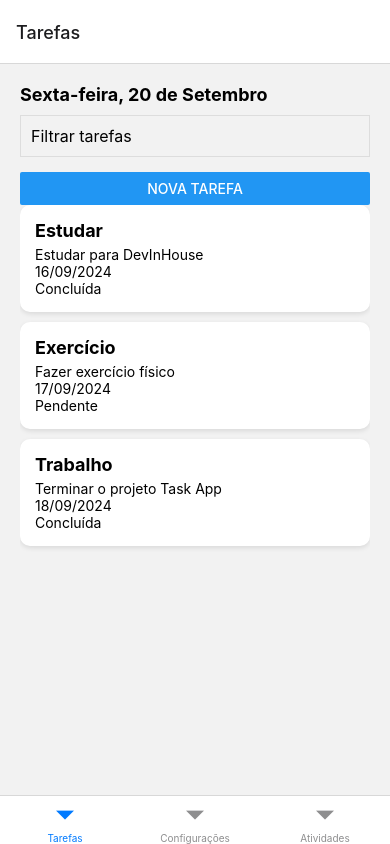
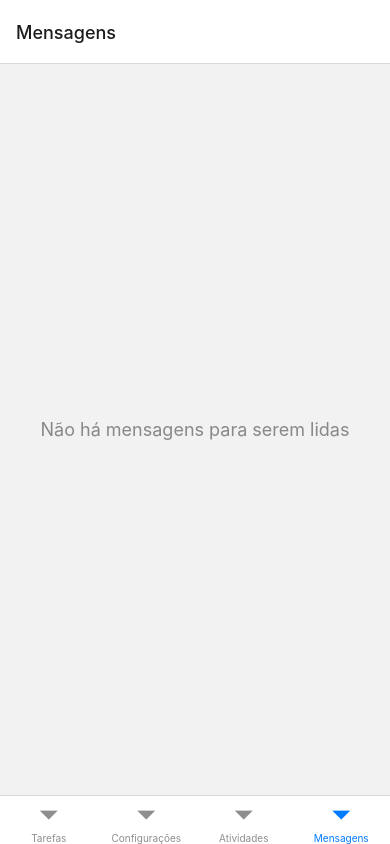
Before and after one commit to DEVinHouse-Clamed-V3/task-app, a React Native app: screen /Mensagens in a window 390 px wide. Built offline with nearby package versions, Linux system fonts and the light colour scheme.

Commit message:
Implementado aba de Mensagens com mensagem de status de leitura

```diff
--- a/App.js
+++ b/App.js
@@ -6,6 +6,7 @@ import { createBottomTabNavigator } from '@react-navigation/bottom-tabs';
 import TelaTarefas from './screens/TelaTarefas';
 import TelaConfiguracoes from './screens/TelaConfiguracoes';
 import TelaUltimasAtividades from './screens/TelaUltimasAtividades';
+import TelaMensagens from './screens/TelaMensagens';
 
 
 const abas = createBottomTabNavigator();
@@ -17,6 +18,7 @@ export default function App() {
         <abas.Screen name="Tarefas" component={TelaTarefas} />
         <abas.Screen name="Configurações" component={TelaConfiguracoes} />
         <abas.Screen name="Atividades" component={TelaUltimasAtividades} />
+        <abas.Screen name="Mensagens" component={TelaMensagens} />
       </abas.Navigator>
     </NavigationContainer>
   );
--- /dev/null
+++ b/screens/TelaMensagens.js
@@ -0,0 +1,23 @@
+import React from "react";
+import { View, Text, StyleSheet } from "react-native";
+
+export default function TelaMensagens() {
+    return (
+        <View style={styles.container}>
+            <Text style={styles.textoMensagens}>Não há mensagens para serem lidas</Text>
+        </View>
+    );
+}
+
+const styles = StyleSheet.create({
+    container: {
+        flex: 1,
+        justifyContent: "center",
+        alignItems: "center",
+        padding: 20,
+    },
+    textoMensagens: {
+        fontSize: 18,
+        color: "#888",
+    },
+});
```
